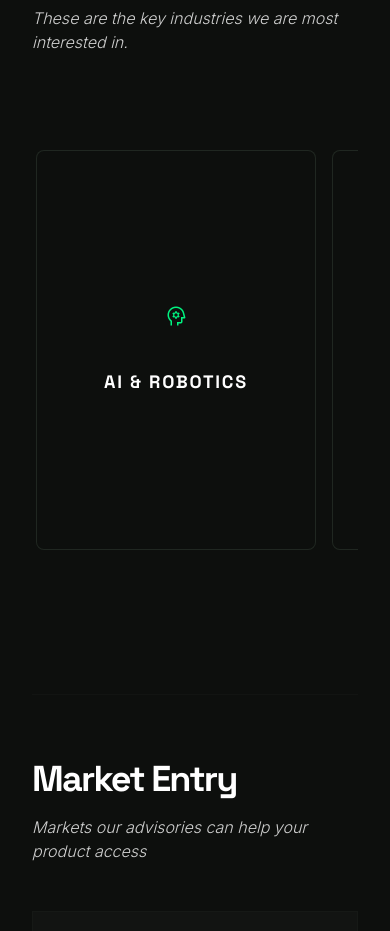
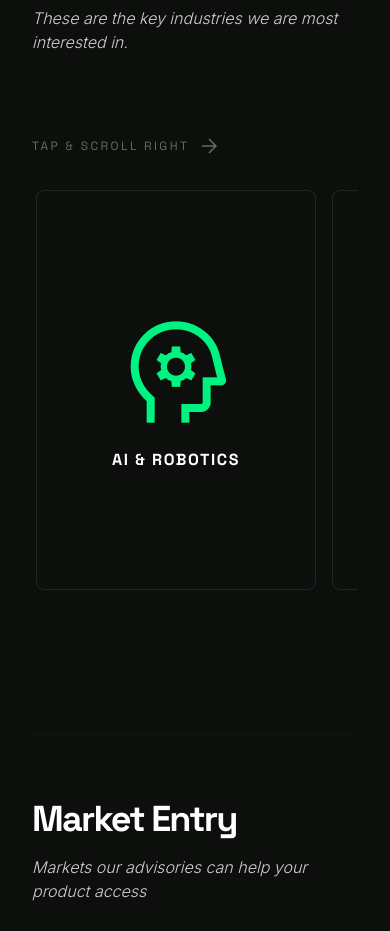
Before and after one commit to azzuri94jkt/jenta, a Next.js app: page / in a window 390 px wide. Shown: the part 2120-3051 px from the top of the page. Built offline with nearby package versions, Linux system fonts and the light colour scheme.

Commit message:
Flip cards: bigger front icons, shrink on flip, tap+scroll hint on mobile/tablet

```diff
--- a/app/advisory/page.tsx
+++ b/app/advisory/page.tsx
@@ -27,12 +27,16 @@ function FlipCard({ icon, title, back }: { icon: string; title: string; back: st
     <div className="flex-none w-[280px] lg:w-full h-[400px] snap-center" style={{ perspective: "1000px" }}>
       <div className="card-flip relative w-full h-full">
         <div className="card-flip-inner relative w-full h-full">
-          <div className="card-front absolute inset-0 w-full h-full flex flex-col items-center justify-center text-center p-8 border border-primary/10 rounded-xl bg-surface-container-lowest">
-            <span className="material-symbols-outlined text-primary-container text-6xl mb-6">{icon}</span>
-            <h3 className="font-headline text-2xl font-bold text-white">{title}</h3>
+          <div className="card-front absolute inset-0 w-full h-full flex flex-col items-center justify-center text-center p-4 border border-primary/10 rounded-xl bg-surface-container-lowest overflow-hidden">
+            <span className="material-symbols-outlined text-primary-container mb-3" style={{ fontSize: "8rem" }}>{icon}</span>
+            <h3 className="font-headline text-xl font-bold text-white">{title}</h3>
           </div>
           <div className="card-back absolute inset-0 w-full h-full flex items-center justify-center text-center p-8 border border-primary/20 rounded-xl bg-surface-container-high">
-            <p className="text-on-surface-variant text-sm leading-relaxed">{back}</p>
+            <div>
+              <span className="material-symbols-outlined text-primary-container mb-4 block" style={{ fontSize: "2.5rem" }}>{icon}</span>
+              <h3 className="font-headline text-xl font-bold text-white mb-4">{title}</h3>
+              <p className="text-on-surface-variant text-sm leading-relaxed">{back}</p>
+            </div>
           </div>
         </div>
       </div>
@@ -44,9 +48,13 @@ function FlipSection({ id, title, cards }: { id: string; title: string; cards: t
   return (
     <section className="py-24 bg-background relative">
       <div className="max-w-7xl mx-auto px-8 relative">
-        <h2 className="font-headline text-2xl md:text-3xl font-bold tracking-tighter text-white text-left mb-8">
+        <h2 className="font-headline text-2xl md:text-3xl font-bold tracking-tighter text-white text-left mb-4">
           THE <span className="text-primary-container italic">{title}</span>
         </h2>
+        <p className="lg:hidden text-on-surface-variant/50 text-xs font-label uppercase tracking-[0.2em] mb-4 flex items-center gap-2">
+          Tap & scroll right
+          <span className="material-symbols-outlined text-sm">arrow_forward</span>
+        </p>
         <div className="relative">
           <div className="carousel-container flex lg:grid lg:grid-cols-4 overflow-x-auto snap-x snap-mandatory gap-6 px-4 py-8" id={id}>
             {cards.map((card) => (
--- a/app/page.tsx
+++ b/app/page.tsx
@@ -114,19 +114,23 @@ export default function HomePage() {
               </div>
             </div>
             <div className="relative mb-32">
+              <p className="lg:hidden text-on-surface-variant/50 text-xs font-label uppercase tracking-[0.2em] mb-4 flex items-center gap-2">
+                Tap & scroll right
+                <span className="material-symbols-outlined text-sm">arrow_forward</span>
+              </p>
               <div className="carousel-container flex lg:grid lg:grid-cols-5 overflow-x-auto snap-x snap-mandatory gap-4 px-1 py-4">
                 {SECTORS.map(({ icon, label, desc }) => (
                   <div key={label} className="flex-none w-[280px] lg:w-full h-[400px] snap-center" style={{ perspective: "1000px" }}>
                     <div className="card-flip relative w-full h-full">
                       <div className="card-flip-inner relative w-full h-full">
-                        <div className="card-front absolute inset-0 w-full h-full flex flex-col items-center justify-center text-center p-8 border border-primary/10 rounded-xl bg-surface-container-lowest">
-                          <span className="material-symbols-outlined text-8xl text-primary-container mb-6">{icon}</span>
-                          <h4 className="font-headline text-lg font-bold text-white uppercase tracking-widest text-center mt-4">{label}</h4>
+                        <div className="card-front absolute inset-0 w-full h-full flex flex-col items-center justify-center text-center p-4 border border-primary/10 rounded-xl bg-surface-container-lowest overflow-hidden">
+                          <span className="material-symbols-outlined text-primary-container mb-3" style={{ fontSize: "8rem" }}>{icon}</span>
+                          <h4 className="font-headline text-base font-bold text-white uppercase tracking-widest text-center">{label}</h4>
                         </div>
                         <div className="card-back absolute inset-0 w-full h-full flex items-center justify-center text-center p-8 border border-primary/20 rounded-xl bg-surface-container-high">
                           <div>
-                            <span className="material-symbols-outlined text-4xl text-primary-container mb-4 block">{icon}</span>
-                            <h4 className="font-headline text-lg font-bold text-white uppercase tracking-widest mb-4">{label}</h4>
+                            <span className="material-symbols-outlined text-primary-container mb-4 block" style={{ fontSize: "2.5rem" }}>{icon}</span>
+                            <h4 className="font-headline text-base font-bold text-white uppercase tracking-widest mb-4">{label}</h4>
                             <p className="text-on-surface-variant text-sm leading-relaxed">{desc}</p>
                           </div>
                         </div>
```
